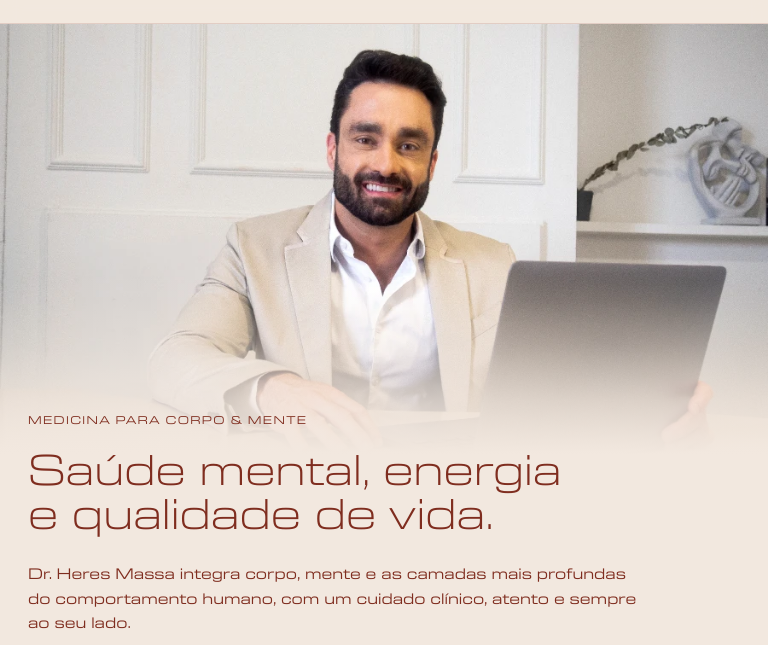
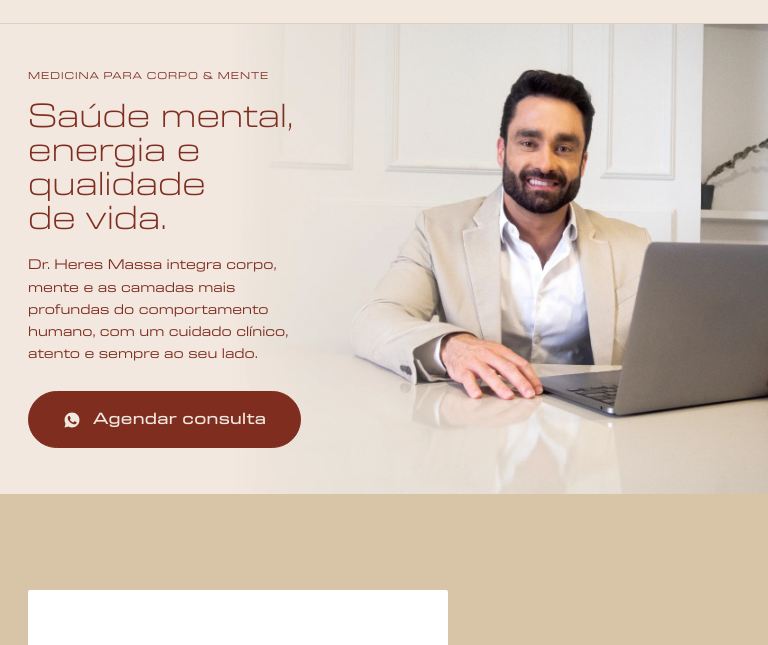
Before and after one commit to majorastral/heresmassa, a plain HTML site: page heres-massa-site/index.html in a window 768 px wide. Shown: the part 75-720 px from the top of the page. Drawn offline with Linux system fonts and the light colour scheme.

Commit message:
Ajuste do hero em telas médias (#6)
Ajuste do hero em telas médias.

Co-Authored-By: Claude Sonnet 5.5 <noreply@anthropic.com>

```diff
--- a/heres-massa-site/index.html
+++ b/heres-massa-site/index.html
@@ -567,20 +567,25 @@ j=d.createElement(s),dl=l!='dataLayer'?'&l='+l:'';j.async=true;j.src=
     .hero-bg img { position: absolute; inset: 0; width: 100%; height: 100%; object-fit: cover; object-position: 100% 0; }
     .hero-copy .lede { max-width: 34ch; }
   }
-  @media (max-width: 1279px) {
+  /* 640 a 1279 px: mesma composicao do desktop (texto a esquerda, foto a direita), ajustada para caber */
+  @media (min-width: 640px) and (max-width: 1279px) {
+    .hero { --H: clamp(470px, 56vw, 700px); --textR: calc(var(--edge) + min(480px, 38vw)); min-height: 0; height: var(--H); }
+    .hero-bg img { position: absolute; top: 0; right: calc(-1 * max(0px, var(--textR) + 32px + 1.017 * var(--H) - 100vw)); height: 100%; width: auto; max-width: none; object-fit: initial; }
+    .hero-inner { display: block; min-height: 0; padding-top: 0; padding-bottom: 0; }
+    .hero-copy { max-width: min(480px, 38vw); gap: 18px; }
+    .hero-copy h1 { font-size: clamp(1.9rem, 4.2vw, 3.2rem); }
+    .hero-copy .lede { font-size: clamp(0.84rem, 1.6vw, 0.92rem); max-width: none; }
+  }
+  /* ate 639 px: celular, foto em cima e texto embaixo */
+  @media (max-width: 639px) {
     .hero { display: block; min-height: 0; }
     .hero-bg { position: relative; inset: auto; }
     .hero-bg img { display: block; width: 100%; height: auto; object-fit: initial; }
     .hero-inner { display: block; min-height: 0; padding-top: 0; padding-bottom: 56px; margin-top: calc(-100vw * 2 / 3); }
     .hero-copy { max-width: none; }
   }
-  @media (min-width: 700px) and (max-width: 1279px) {
-    .hero-bg img { height: clamp(420px, 56vw, 640px); object-fit: cover; object-position: 50% 0; }
-    .hero-bg::after { content: ""; position: absolute; left: 0; right: 0; bottom: 0; height: 42%;
-      background: linear-gradient(180deg, rgba(242,232,223,0) 0%, rgba(242,232,223,.06) 15%, rgba(242,232,223,.3) 40%, rgba(242,232,223,.7) 70%, #F2E8DF 100%); }
-    .hero-inner { margin-top: -40px; }
-  }
   @media (max-width: 1279px) { .hero-copy .eyebrow { font-size: 0.68rem; letter-spacing: 0.12em; } }
+  @media (min-width: 640px) and (max-width: 799px) { .hero-copy .eyebrow { font-size: 0.6rem; letter-spacing: 0.1em; white-space: nowrap; } }
   @media (max-width: 560px) { .hero-copy .eyebrow { font-size: 0.62rem; letter-spacing: 0.12em; } }
   /* Sobre: fundo colorido para destacar o quadro da foto */
   .sobre { background: var(--sand-2); }
@@ -711,7 +716,7 @@ height="0" width="0" style="display:none;visibility:hidden"></iframe></noscript>
 
 <main id="top">
   <section class="hero">
-    <div class="hero-bg"><picture><source media="(min-width:1280px)" srcset="images/hero-desktop.webp"><img src="images/hero-mobile-900.webp" srcset="images/hero-mobile-600.webp 600w, images/hero-mobile-900.webp 900w" sizes="100vw" width="900" height="1200" alt="" role="presentation" fetchpriority="high"></picture></div>
+    <div class="hero-bg"><picture><source media="(min-width:640px)" srcset="images/hero-desktop.webp"><img src="images/hero-mobile-900.webp" srcset="images/hero-mobile-600.webp 600w, images/hero-mobile-900.webp 900w" sizes="100vw" width="900" height="1200" alt="" role="presentation" fetchpriority="high"></picture></div>
     <div class="hero-overlay"></div>
     <div class="wrap hero-inner">
       <div class="hero-copy">
```
Also changed, not shown: heres-massa-site/404.html (+12 -7 lines).
